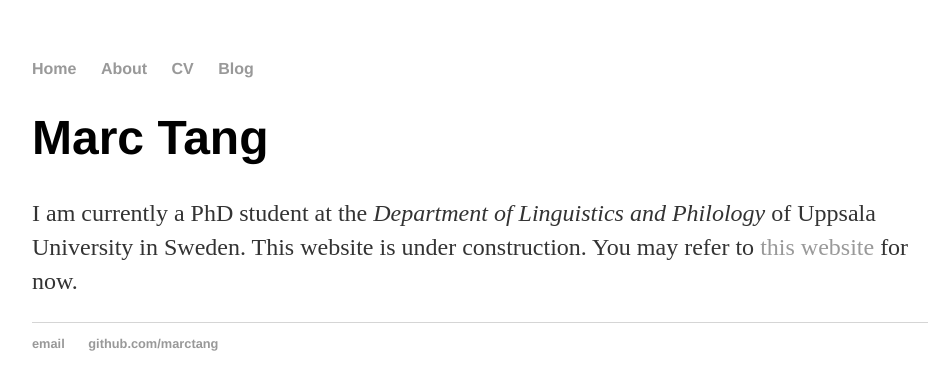
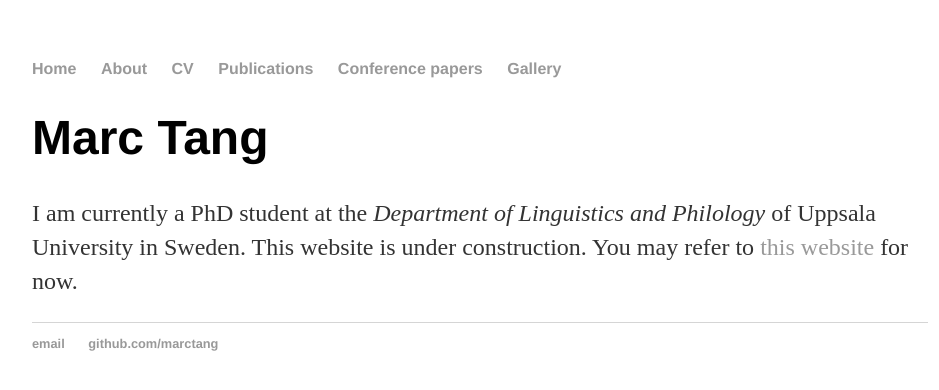
Before and after one commit to marctang/marctang.github.io, a Jekyll site: the page built from index.html, in a window 1280 px wide. Shown: the top 390 px of the page, without its empty margins (160-1099 px from the left). Built offline with Jekyll 4.4.1, drawn with Linux system fonts in a browser that asks for light colours.

Commit message:
Update default.html

```diff
--- a/_layouts/default.html
+++ b/_layouts/default.html
@@ -11,7 +11,9 @@
 	        		<li><a href="/">Home</a></li>
 		        	<li><a href="/about">About</a></li>
 	        		<li><a href="/cv">CV</a></li>
-	        		<li><a href="/blog">Blog</a></li>
+	        		<li><a href="/publications">Publications</a></li>
+				<li><a href="/conferences">Conference papers</a></li>
+				<li><a href="/gallery">Gallery</a></li>
 	    		</ul>
 			</nav>
 			<div class="container">
```
